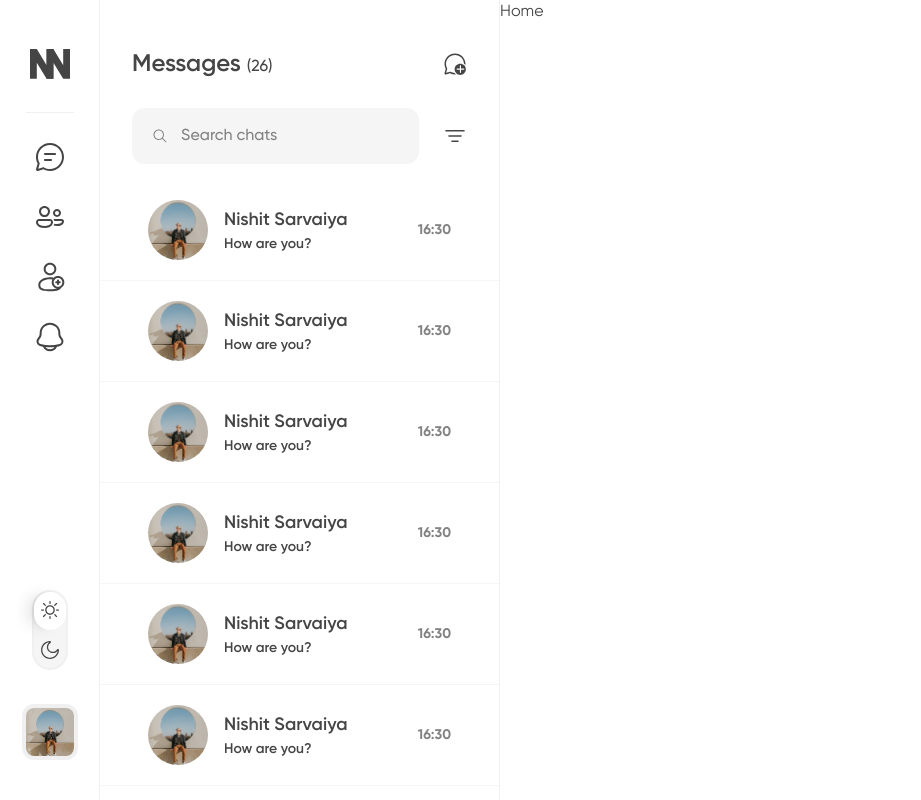
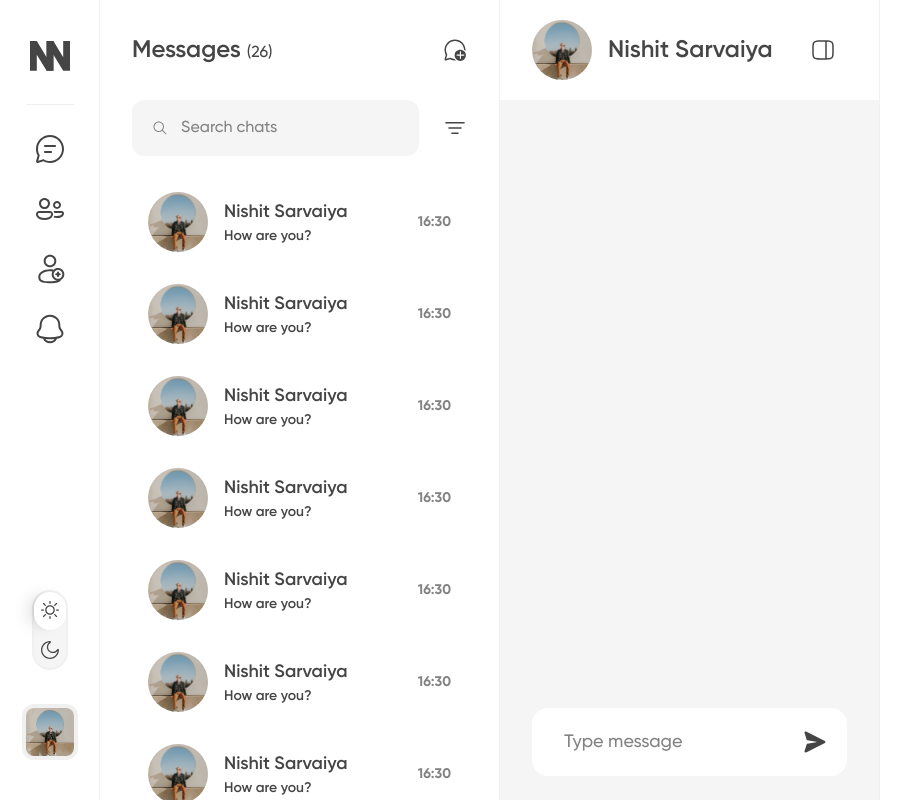
Before and after one commit to Nishitsarvaiya/nimble-nudge, a Next.js app: page / in a window 1280 px wide. Shown: the whole page, without its empty margins (0-921 px from the left). Built offline with nearby package versions, Linux system fonts and the light colour scheme.

Commit message:
building chat layout

```diff
--- a/package.json
+++ b/package.json
@@ -15,6 +15,7 @@
 		"@radix-ui/react-slot": "^1.0.2",
 		"@radix-ui/react-switch": "^1.0.3",
 		"@upstash/redis": "^1.25.1",
+		"axios": "^1.6.2",
 		"class-variance-authority": "^0.7.0",
 		"clsx": "^2.0.0",
 		"framer-motion": "^10.16.16",
@@ -23,8 +24,10 @@
 		"next-auth": "^4.24.5",
 		"react": "^18",
 		"react-dom": "^18",
+		"react-textarea-autosize": "^8.5.3",
 		"sonner": "^1.2.4",
 		"tailwind-merge": "^2.1.0",
+		"tailwind-scrollbar": "^3.0.5",
 		"tailwindcss-animate": "^1.0.7"
 	},
 	"devDependencies": {
--- a/src/app/(home)/layout.tsx
+++ b/src/app/(home)/layout.tsx
@@ -1,6 +1,7 @@
 import React, { ReactNode } from "react";
 import Sidebar from "../../components/Sidebar";
 import Listview from "@/components/ListView";
+import ChatLayout from "@/components/ChatLayout";
 
 type Props = {
 	children: ReactNode;
@@ -11,7 +12,7 @@ export default function layout({ children }: Props) {
 		<div className="h-screen w-full overflow-hidden fixed main-layout">
 			<Sidebar />
 			<Listview />
-			<main className="">{children}</main>
+			<ChatLayout>{children}</ChatLayout>
 			<aside></aside>
 		</div>
 	);
--- a/src/app/(home)/page.tsx
+++ b/src/app/(home)/page.tsx
@@ -1,9 +1,36 @@
-import { FC } from 'react';
+import ChatView from "@/components/ChatView";
+import { Icons } from "@/components/Icons";
+import { Button } from "@/components/ui/button";
+import Image from "next/image";
+import { FC } from "react";
 
 interface pageProps {}
 
 const Home: FC<pageProps> = ({}) => {
-	return <main>Home</main>;
+	return (
+		<div className="h-screen bg-gray-500 relative">
+			<div className="h-[100px] w-full bg-background px-8 absolute top-0 left-0">
+				<div className="h-full flex items-center justify-between">
+					<div className="flex items-center gap-4">
+						<div>
+							<div className="w-[60px] h-[60px] rounded-full overflow-hidden relative">
+								<Image src="/profile-picture.jpg" alt="" fill style={{ objectFit: "cover" }} />
+							</div>
+						</div>
+						<div>
+							<div className="text-2xl font-semibold">Nishit Sarvaiya</div>
+						</div>
+					</div>
+					<div>
+						<Button variant="ghost" size="icon">
+							<Icons.sidebar className="w-6 h-6 fill-primary" />
+						</Button>
+					</div>
+				</div>
+			</div>
+			<ChatView />
+		</div>
+	);
 };
 
 export default Home;
--- /dev/null
+++ b/src/components/ChatInput.tsx
@@ -0,0 +1,53 @@
+"use client";
+
+import ReactTextareaAutosize from "react-textarea-autosize";
+import { Icons } from "./Icons";
+import { useRef, useState } from "react";
+import { toast } from "sonner";
+import axios from "axios";
+import { Button } from "./ui/button";
+
+type Props = {};
+
+export default function ChatInput({}: Props) {
+	const textareaRef = useRef<HTMLTextAreaElement | null>(null);
+	const [input, setInput] = useState<string>("");
+
+	const sendMessage = async () => {
+		if (!input) return;
+
+		try {
+			// await axios.post("/api/message/send", { text: input, chatId });
+			setInput("");
+			textareaRef.current?.focus();
+		} catch {
+			toast.error("Something went wrong. Please try again later.");
+		} finally {
+		}
+	};
+
+	return (
+		<div className="absolute bottom-6 w-full px-8">
+			<div className="relative">
+				<ReactTextareaAutosize
+					ref={textareaRef}
+					onKeyDown={(e) => {
+						if (e.key === "Enter" && !e.shiftKey) {
+							e.preventDefault();
+							sendMessage();
+						}
+					}}
+					rows={1}
+					maxRows={6}
+					value={input}
+					onChange={(e) => setInput(e.target.value)}
+					placeholder="Type message"
+					className="block w-full resize-none py-5 pl-8 pr-[84px] rounded-2xl text-lg font-medium text-primary placeholder:text-muted-foreground transition duration-200 focus-visible:outline-none focus-visible:ring-2 focus-visible:ring-ring focus-visible:ring-offset-2 scrollbar-none"
+				/>
+				<Button variant="ghost" size="icon" className="absolute top-1/2 -translate-y-1/2 right-2">
+					<Icons.send className="w-6 h-6 fill-primary" />
+				</Button>
+			</div>
+		</div>
+	);
+}
--- /dev/null
+++ b/src/components/ChatLayout.tsx
@@ -0,0 +1,9 @@
+import { ReactNode } from "react";
+
+type Props = {
+	children: ReactNode;
+};
+
+export default function ChatLayout({ children }: Props) {
+	return <main className="border-r">{children}</main>;
+}
--- /dev/null
+++ b/src/components/ChatView.tsx
@@ -0,0 +1,13 @@
+import ChatInput from "./ChatInput";
+import { ScrollArea } from "./ui/scroll-area";
+
+type Props = {};
+
+export default function ChatView({}: Props) {
+	return (
+		<div className="relative h-full">
+			<ScrollArea className="h-full"></ScrollArea>
+			<ChatInput />
+		</div>
+	);
+}
--- a/src/components/ListView.tsx
+++ b/src/components/ListView.tsx
@@ -4,7 +4,7 @@ type Props = {};
 
 export default function Listview({}: Props) {
 	return (
-		<div className="h-full border-r border-r-gray">
+		<div className="h-full border-r">
 			<Messages />
 		</div>
 	);
--- a/src/components/Messages.tsx
+++ b/src/components/Messages.tsx
@@ -35,8 +35,8 @@ export default function Messages({}: Props) {
 	}, []);
 
 	return (
-		<div className="pt-10 h-full flex flex-col max-h-screen" ref={wrapperRef}>
-			<div className="flex items-center justify-between pl-8 pr-5 mb-5" ref={titleRef}>
+		<div className="h-full max-h-screen" ref={wrapperRef}>
+			<div className="h-[100px] flex items-center justify-between pl-8 pr-5" ref={titleRef}>
 				<div className="text-2xl font-semibold">
 					Messages <span className="text-base font-medium">(26)</span>
 				</div>
@@ -44,7 +44,7 @@ export default function Messages({}: Props) {
 					<Icons.newMessage className="w-6 h-6 fill-primary" />
 				</Button>
 			</div>
-			<div className="flex items-center justify-between gap-3 pl-8 pr-5 mb-5" ref={searchBarRef}>
+			<div className="flex items-center justify-between gap-3 pl-8 pr-5 pb-5" ref={searchBarRef}>
 				<div className="flex-1 relative">
 					<Icons.search className="w-4 h-4 fill-muted-foreground absolute top-1/2 -translate-y-1/2 left-5" />
 					<Input type="text" placeholder="Search chats" className="pl-12" />
@@ -53,9 +53,9 @@ export default function Messages({}: Props) {
 					<Icons.filters className="w-6 h-6 fill-primary" />
 				</Button>
 			</div>
-			<ScrollArea className={`h-[${scrollAreaHeight}px]`}>
+			<ScrollArea style={{ height: scrollAreaHeight }}>
 				<ul className="">
-					<li className="px-8 pb-1 mb-1 border-b border-b-accent">
+					<li className="px-8">
 						<Button className="h-auto p-4 rounded-3xl" asChild variant="ghost">
 							<div className="flex items-center justify-between w-full">
 								<div className="flex items-center gap-4">
@@ -80,7 +80,7 @@ export default function Messages({}: Props) {
 							</div>
 						</Button>
 					</li>
-					<li className="px-8 pb-1 mb-1 border-b border-b-accent">
+					<li className="px-8">
 						<Button className="h-auto p-4 rounded-3xl" asChild variant="ghost">
 							<div className="flex items-center justify-between w-full">
 								<div className="flex items-center gap-4">
@@ -105,7 +105,7 @@ export default function Messages({}: Props) {
 							</div>
 						</Button>
 					</li>
-					<li className="px-8 pb-1 mb-1 border-b border-b-accent">
+					<li className="px-8">
 						<Button className="h-auto p-4 rounded-3xl" asChild variant="ghost">
 							<div className="flex items-center justify-between w-full">
 								<div className="flex items-center gap-4">
@@ -130,7 +130,7 @@ export default function Messages({}: Props) {
 							</div>
 						</Button>
 					</li>
-					<li className="px-8 pb-1 mb-1 border-b border-b-accent">
+					<li className="px-8">
 						<Button className="h-auto p-4 rounded-3xl" asChild variant="ghost">
 							<div className="flex items-center justify-between w-full">
 								<div className="flex items-center gap-4">
@@ -155,7 +155,7 @@ export default function Messages({}: Props) {
 							</div>
 						</Button>
 					</li>
-					<li className="px-8 pb-1 mb-1 border-b border-b-accent">
+					<li className="px-8">
 						<Button className="h-auto p-4 rounded-3xl" asChild variant="ghost">
 							<div className="flex items-center justify-between w-full">
 								<div className="flex items-center gap-4">
@@ -180,7 +180,7 @@ export default function Messages({}: Props) {
 							</div>
 						</Button>
 					</li>
-					<li className="px-8 pb-1 mb-1 border-b border-b-accent">
+					<li className="px-8">
 						<Button className="h-auto p-4 rounded-3xl" asChild variant="ghost">
 							<div className="flex items-center justify-between w-full">
 								<div className="flex items-center gap-4">
@@ -205,7 +205,7 @@ export default function Messages({}: Props) {
 							</div>
 						</Button>
 					</li>
-					<li className="px-8 pb-1 mb-1 border-b border-b-accent">
+					<li className="px-8">
 						<Button className="h-auto p-4 rounded-3xl" asChild variant="ghost">
 							<div className="flex items-center justify-between w-full">
 								<div className="flex items-center gap-4">
@@ -230,7 +230,7 @@ export default function Messages({}: Props) {
 							</div>
 						</Button>
 					</li>
-					<li className="px-8 pb-1 mb-1 border-b border-b-accent">
+					<li className="px-8">
 						<Button className="h-auto p-4 rounded-3xl" asChild variant="ghost">
 							<div className="flex items-center justify-between w-full">
 								<div className="flex items-center gap-4">
@@ -255,7 +255,7 @@ export default function Messages({}: Props) {
 							</div>
 						</Button>
 					</li>
-					<li className="px-8 pb-1 mb-1 border-b border-b-accent">
+					<li className="px-8">
 						<Button className="h-auto p-4 rounded-3xl" asChild variant="ghost">
 							<div className="flex items-center justify-between w-full">
 								<div className="flex items-center gap-4">
@@ -280,7 +280,7 @@ export default function Messages({}: Props) {
 							</div>
 						</Button>
 					</li>
-					<li className="px-8 pb-1 mb-1 border-b border-b-accent">
+					<li className="px-8">
 						<Button className="h-auto p-4 rounded-3xl" asChild variant="ghost">
 							<div className="flex items-center justify-between w-full">
 								<div className="flex items-center gap-4">
--- a/src/components/Sidebar.tsx
+++ b/src/components/Sidebar.tsx
@@ -9,9 +9,9 @@ import ProfileButton from "./ProfileButton";
 export default function Sidebar() {
 	const [isLightTheme, setIsLightTheme] = useState<boolean>(false);
 	return (
-		<aside className="grid-area-[sidebar] h-full border-r border-r-gray">
+		<aside className="h-full border-r">
 			<div className="flex flex-col items-center justify-between h-full">
-				<div className="flex flex-col items-center py-8 gap-4">
+				<div className="flex flex-col items-center py-6 gap-4">
 					<Button asChild variant="ghost" size="icon">
 						<Link href="/">
 							<Icons.logoDark className="w-10 h-10 fill-primary" />
```
Also changed, not shown: tailwind.config.ts (+49 -49 lines), 1 other file (tests, documents, lock files or other folders).
